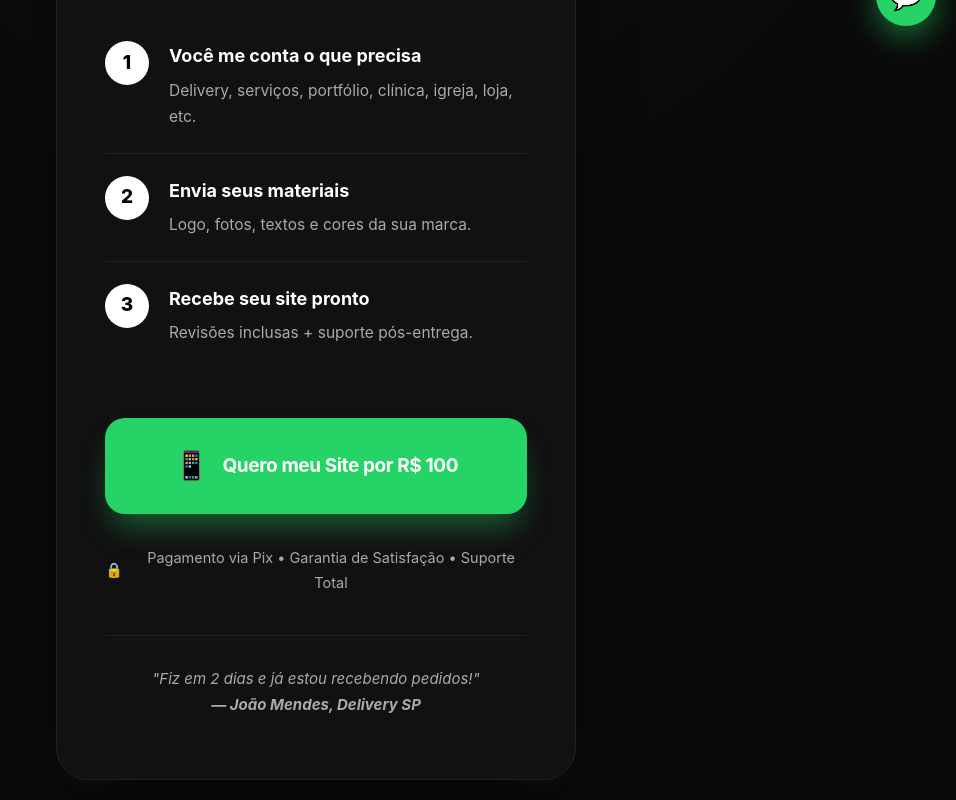
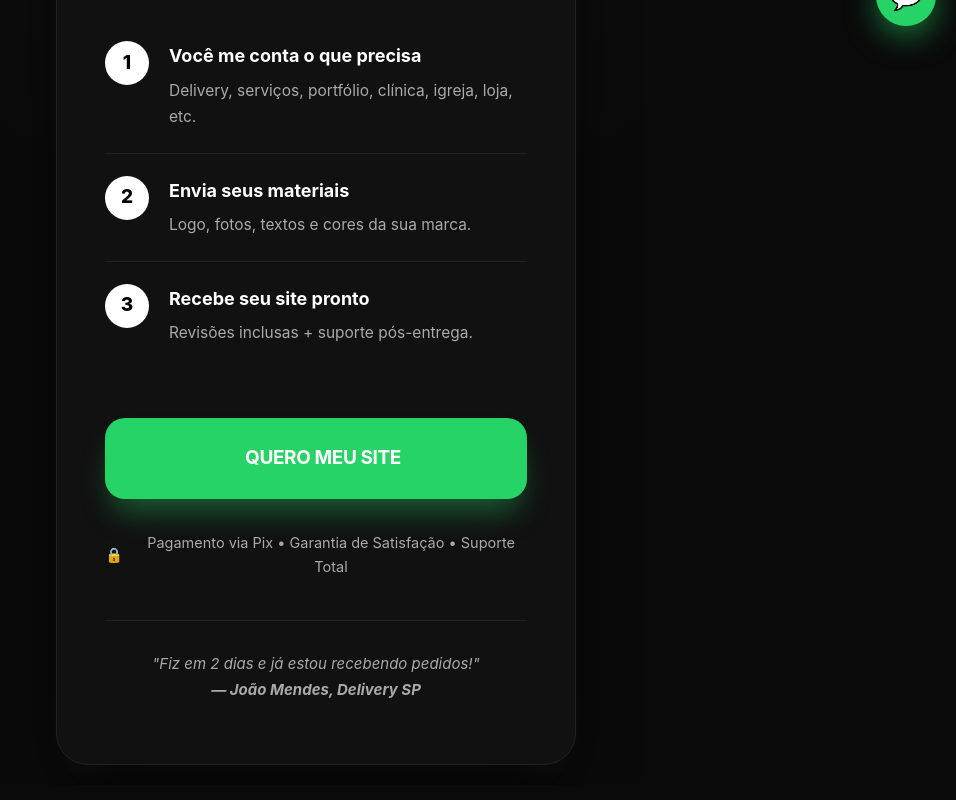
Before and after one commit to Iathi/simulazap.github.io, a plain HTML site: page index.html in a window 1280 px wide. Shown: the part 754-1554 px from the top of the page, without its empty margins (324-1280 px from the left). Drawn offline with Linux system fonts and the light colour scheme.

Commit message:
Update WhatsApp button text and style

```diff
--- a/index.html
+++ b/index.html
@@ -315,8 +315,8 @@
             <a href="https://wa.me/5511999999999?text=Olá!%20Vi%20a%20oferta%20do%20site%20por%20R%24100%20e%20quero%20o%20meu!"
                class="btn-whatsapp"
                target="_blank">
-                <span style="font-size:28px">📱</span>
-                Quero meu Site por R$ 100
+                <span style="font-size:28px"></span>
+                QUERO MEU SITE
             </a>
         </div>
 
```
